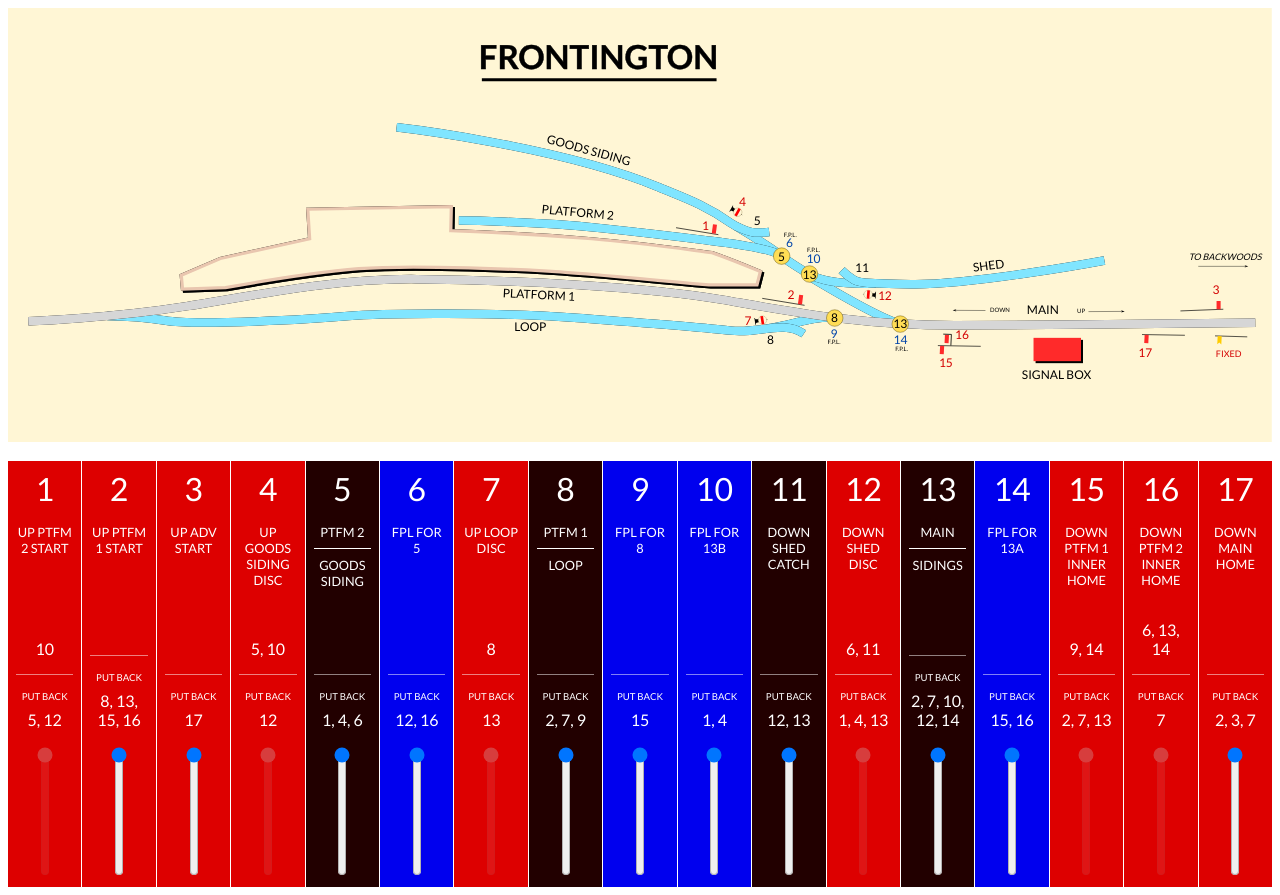
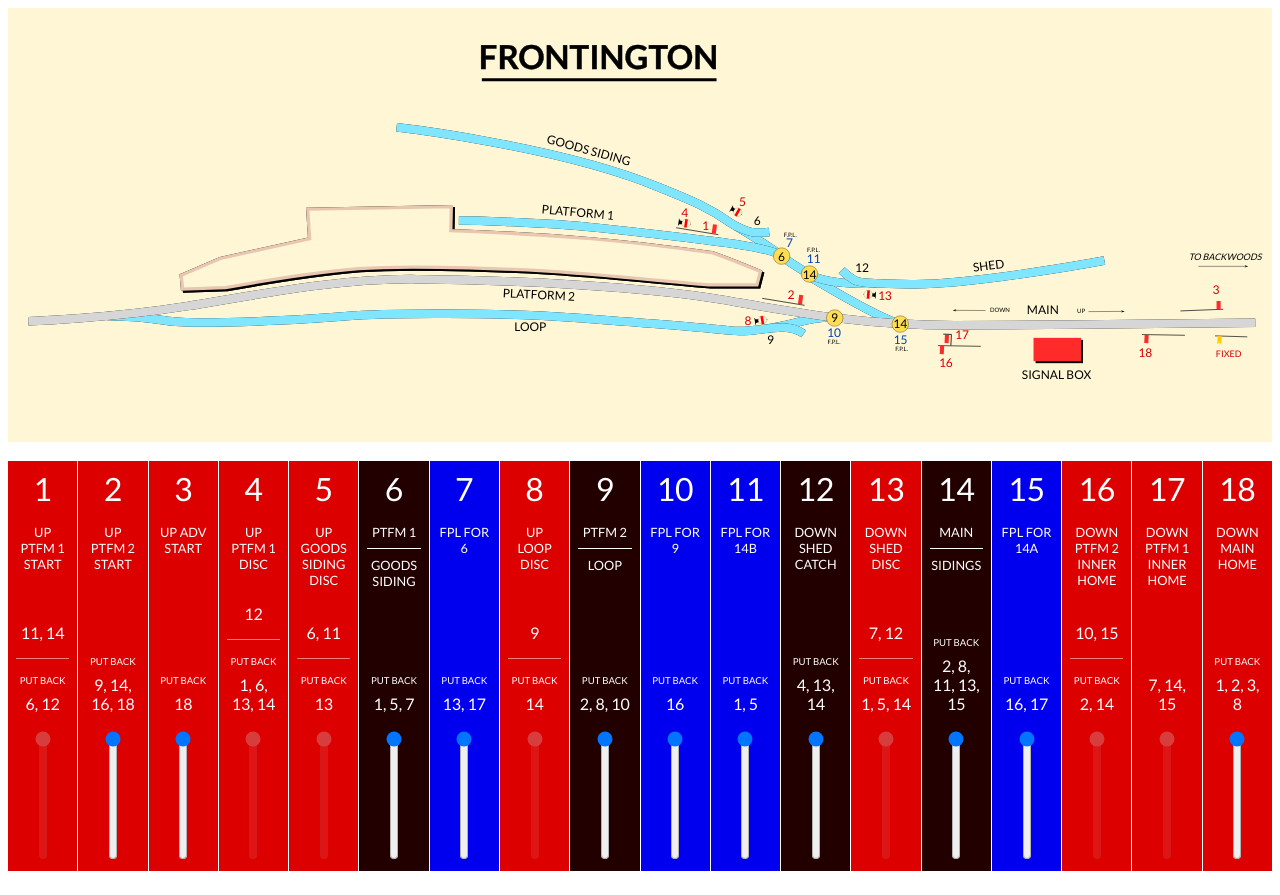
Before and after one commit to mafu-d/signal-box-simulator, a Vue app: page / in a window 1280 px wide. Built offline with nearby package versions, Linux system fonts and the light colour scheme.

Commit message:
Update for additional ground signal

```diff
--- a/src/App.vue
+++ b/src/App.vue
@@ -61,17 +61,17 @@ export default {
           id: 1,
           unlocked: true,
           state: 0,
-          label: "Up Ptfm 2 Start",
+          label: "Up Ptfm 1 Start",
           type: "signal",
-          unlockedBy: { 5: 0, 10: 1, 12: 0 },
+          unlockedBy: { 6: 0, 11: 1, 14: 1, 12: 0 },
         },
         {
           id: 2,
           unlocked: true,
           state: 0,
-          label: "Up Ptfm 1 Start",
+          label: "Up Ptfm 2 Start",
           type: "signal",
-          unlockedBy: { 8: 0, 13: 0, 15: 0, 16: 0 },
+          unlockedBy: { 16: 0, 14: 0, 9: 0, 18: 0 },
         },
         {
           id: 3,
@@ -79,103 +79,103 @@ export default {
           state: 0,
           label: "Up Adv Start",
           type: "signal",
-          unlockedBy: { 17: 0 },
+          unlockedBy: { 18: 0 },
         },
         {
           id: 4,
           unlocked: true,
           state: 0,
-          label: "Up Goods Siding Disc",
+          label: "Up Ptfm 1 Disc",
           type: "signal",
-          unlockedBy: { 5: 1, 10: 1, 12: 0 },
+          unlockedBy: { 1: 0, 6: 0, 14: 0, 12: 1, 13: 0 },
         },
         {
           id: 5,
           unlocked: true,
           state: 0,
-          label: ["Ptfm 2", "Goods Siding"],
-          type: "point",
-          unlockedBy: { 6: 0, 1: 0, 4: 0 },
+          label: "Up Goods Siding Disc",
+          type: "signal",
+          unlockedBy: { 6: 1, 11: 1, 13: 0 },
         },
         {
           id: 6,
           unlocked: true,
           state: 0,
-          label: "FPL for 5",
-          type: "fpl",
-          unlockedBy: { 12: 0, 16: 0 },
+          label: ["Ptfm 1", "Goods Siding"],
+          type: "point",
+          unlockedBy: { 7: 0, 1: 0, 5: 0 },
         },
         {
           id: 7,
           unlocked: true,
           state: 0,
-          label: "Up Loop Disc",
-          type: "signal",
-          unlockedBy: { 8: 1, 13: 0 },
+          label: "FPL for 6",
+          type: "fpl",
+          unlockedBy: { 13: 0, 17: 0 },
         },
         {
           id: 8,
           unlocked: true,
           state: 0,
-          label: ["Ptfm 1", "Loop"],
-          type: "point",
-          unlockedBy: { 9: 0, 7: 0, 2: 0 },
+          label: "Up Loop Disc",
+          type: "signal",
+          unlockedBy: { 9: 1, 14: 0 },
         },
         {
           id: 9,
           unlocked: true,
           state: 0,
-          label: "FPL for 8",
-          type: "fpl",
-          unlockedBy: { 15: 0 },
+          label: ["Ptfm 2", "Loop"],
+          type: "point",
+          unlockedBy: { 10: 0, 8: 0, 2: 0 },
         },
         {
           id: 10,
           unlocked: true,
           state: 0,
-          label: "FPL for 13B",
+          label: "FPL for 9",
           type: "fpl",
-          unlockedBy: { 1: 0, 4: 0 },
+          unlockedBy: { 16: 0 },
         },
         {
           id: 11,
           unlocked: true,
           state: 0,
-          label: "Down Shed Catch",
-          type: "point",
-          unlockedBy: { 13: 0, 12: 0 },
+          label: "FPL for 14B",
+          type: "fpl",
+          unlockedBy: { 1: 0, 5: 0 },
         },
         {
           id: 12,
           unlocked: true,
           state: 0,
-          label: "Down Shed Disc",
-          type: "signal",
-          unlockedBy: { 11: 1, 13: 0, 6: 1, 1: 0, 4: 0 },
+          label: "Down Shed Catch",
+          type: "point",
+          unlockedBy: { 14: 0, 13: 0, 4: 0 },
         },
         {
           id: 13,
           unlocked: true,
           state: 0,
-          label: ["Main", "Sidings"],
-          type: "point",
-          unlockedBy: { 14: 0, 10: 0, 7: 0, 12: 0, 2: 0 },
+          label: "Down Shed Disc",
+          type: "signal",
+          unlockedBy: { 12: 1, 14: 0, 7: 1, 1: 0, 5: 0 },
         },
         {
           id: 14,
           unlocked: true,
           state: 0,
-          label: "FPL for 13A",
-          type: "fpl",
-          unlockedBy: { 15: 0, 16: 0 },
+          label: ["Main", "Sidings"],
+          type: "point",
+          unlockedBy: { 15: 0, 11: 0, 8: 0, 13: 0, 2: 0 },
         },
         {
           id: 15,
           unlocked: true,
           state: 0,
-          label: "Down Ptfm 1 Inner Home",
-          type: "signal",
-          unlockedBy: { 14: 1, 13: 0, 9: 1, 2: 0, 7: 0 },
+          label: "FPL for 14A",
+          type: "fpl",
+          unlockedBy: { 16: 0, 17: 0 },
         },
         {
           id: 16,
@@ -183,15 +183,23 @@ export default {
           state: 0,
           label: "Down Ptfm 2 Inner Home",
           type: "signal",
-          unlockedBy: { 14: 1, 13: 1, 6: 1, 7: 0 },
+          unlockedBy: { 15: 1, 14: 0, 10: 1, 2: 0 },
         },
         {
           id: 17,
           unlocked: true,
           state: 0,
+          label: "Down Ptfm 1 Inner Home",
+          type: "signal",
+          unlockedBy: { 15: 1, 14: 1, 7: 1 },
+        },
+        {
+          id: 18,
+          unlocked: true,
+          state: 0,
           label: "Down Main Home",
           type: "signal",
-          unlockedBy: { 3: 0, 2: 0, 7: 0 },
+          unlockedBy: { 3: 0, 2: 0, 8: 0, 1: 0 },
         },
       ],
     };
@@ -214,7 +222,7 @@ body {
 
 .frame {
   display: grid;
-  grid-template-columns: repeat(17, 1fr);
+  grid-template-columns: repeat(18, 1fr);
   /* flex-wrap: wrap; */
   gap: 1px;
 }
--- a/src/components/Lever.vue
+++ b/src/components/Lever.vue
@@ -11,11 +11,13 @@
     <div class="lever__label" v-else>
       {{ label }}
     </div>
-    <div class="lever__unlocked-by">
+    <div class="lever__locks">
+      <div class="lever__unlocked-by" v-if="unlockedByList.length">
         {{ unlockedByList.join(", ") }}
       </div>
-    <div class="lever__locked-by">
+      <div class="lever__locked-by" v-if="lockedByList.length">
         {{ lockedByList.join(", ") }}
+      </div>
     </div>
     <div class="lever__switch">
       <input
@@ -79,7 +81,7 @@ export default {
 <style lang="scss">
 .lever {
   display: grid;
-  grid-template-rows: max-content auto max-content max-content max-content;
+  grid-template-rows: max-content auto max-content max-content;
   gap: 1rem;
   padding: 0.5rem;
   text-transform: uppercase;
@@ -123,18 +125,24 @@ export default {
     }
   }
 
+  &__locks {
+    display: grid;
+    gap: 1rem;
+  }
+
   &__unlocked-by {
     margin-top: 1rem;
   }
 
-  &__locked-by {
-    &::before {
-      content: "Put back";
-      font-size: 0.6rem;
+  &__unlocked-by + &__locked-by::before {
     width: 100%;
     border-top: 1px solid rgb(255 255 255 / 0.5);
     padding-top: 1rem;
   }
+
+  &__locked-by::before {
+    content: "Put back";
+    font-size: 0.6rem;
   }
 
   &__unlocked-by,
```
Also changed, not shown: src/diagram.svg. Lines whose indentation alone changed are shown as unchanged.
